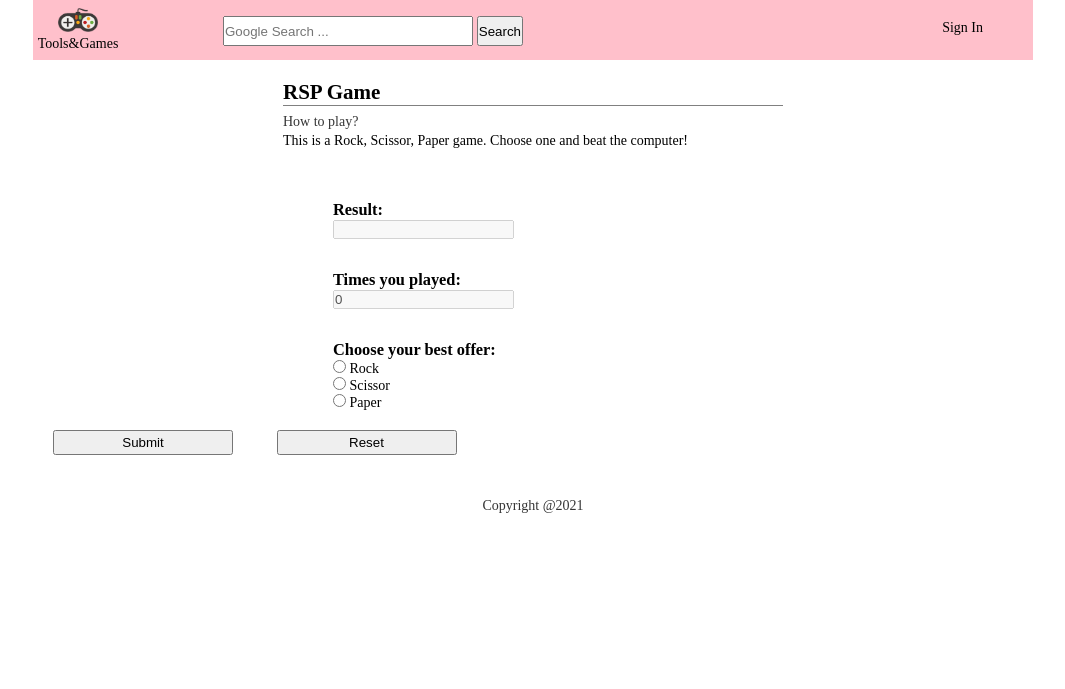
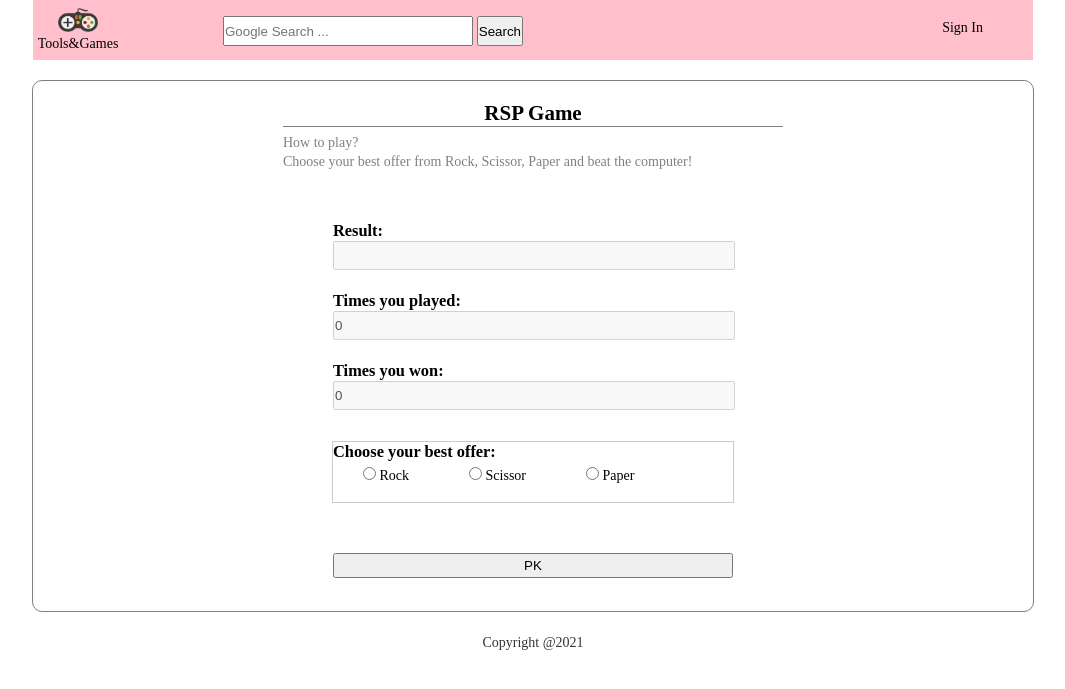
Before and after one commit to Ricky-Hu5918/comIT-finalproject, a Django app: page /rsppage/ in a window 1280 px wide. Shown: the top 689 px of the page, without its empty margins (107-1172 px from the left). Run offline with Django 3.2, Linux system fonts and the light colour scheme.

Commit message:
finished the front end of rsp game

```diff
--- a/main_project/calc_app/static/calc_app/base.css
+++ b/main_project/calc_app/static/calc_app/base.css
@@ -352,6 +352,7 @@ label img {
 
 /* ----------index footer css end----------*/
 
+
 /* ----------guess game css start---------- */
 .guess-form-wrapper {
     text-align: center;
@@ -432,3 +433,84 @@ label img {
     margin: 20px auto;
 }
 /* ----------guess game css end--------- */
+
+/* ----------rsp game css start--------- */
+.rspgame-form-wrapper {
+    text-align: center;
+    height: 530px;
+    margin: 20px auto;
+    border: 1px solid grey;
+    border-radius: 10px;
+}
+
+.rspgame-form-title {
+    height: 100px;
+    width: 500px;
+    margin: 20px auto;
+
+    /* background-color: skyblue; */
+}
+.rspgame-form-title h2 {
+    margin: 5px auto;
+    border-bottom: 1px solid grey;
+}
+
+.rspgame-description {
+    color: grey;
+    text-align: left;
+}
+.rspgame-description h4 {
+    color: grey;
+}
+
+.rspgame-result-part {
+    height: 50px;
+    width: 400px;
+    text-align: left;
+    margin: 20px auto;
+    /* border: 1px solid pink; */
+}
+.rspgame-result-part input {
+    width: 398px;
+    height: 25px;
+}
+.rspgame-times-part {
+    height: 50px;
+    width: 400px;
+    text-align: left;
+    margin: 20px auto;
+    /* border: 1px solid pink; */
+}
+.rspgame-times-part input {
+    width: 398px;
+    height: 25px;
+}
+.rspgame-input-part {
+    height: 60px;
+    width: 400px;
+    text-align: left;
+    margin: 30px auto;
+    border: 1px solid rgb(203, 203, 203);
+}
+.rspgame-input-part h3 {
+    text-align: left;
+}
+
+.rspgame-radio-box {
+    display: inline;
+}
+
+.rspgame-check-box {
+    display: inline;
+    float: left;
+    height: 25px;
+    margin: 5px 30px;
+}
+
+.rspgame-pk-button {
+    margin: 20px;
+    /* margin-left: 0px; */
+    width: 400px;
+    height: 25px;
+}
+/* ----------rsp game css end---------- */
--- a/main_project/signin_app/templates/rsp.html
+++ b/main_project/signin_app/templates/rsp.html
@@ -48,40 +48,53 @@
     <!-- header end -->
 
     <div class="rspgame-form-wrapper w">
-        <div class="form-title">
+        <div class="rspgame-form-title">
             <h2>RSP Game</h2>
             <div class="rspgame-description">
                 <h4>How to play?</h4>
-                <p>This is a Rock, Scissor, Paper game. Choose one and beat the computer!</p>
+                <p>Choose your best offer from Rock, Scissor, Paper and beat the computer!</p>
             </div>
         </div>
 
         <div>
             <form class="rspgame-input-area w" >
 
-                <div class="result-part">
+                <div class="rspgame-result-part">
                     <h3>Result:</h3>
-                    <input type="text" id="guess_result" disabled/>
+                    <input type="text" id="pk_result" disabled/>
                 </div>
 
-                <div class="times-part">
+                <div class="rspgame-times-part">
                     <h3>Times you played:</h3>
-                    <input type="number" id="guessed_times" value="0" disabled/>
+                    <input type="number" id="pk_times" value="0" disabled/>
                 </div>
 
-                <div class="input-part">
+                <div class="rspgame-times-part">
+                    <h3>Times you won:</h3>
+                    <input type="number" id="won_times" value="0" disabled/>
+                </div>
+
+                <div class="rspgame-input-part">
                     <h3>Choose your best offer:</h3>
-                    <input type="radio" name="user-offer" id="rock"  /> <label for="rock">Rock</label>
-                </br>
-                    <input type="radio" name="user-offer" id="scissor" /> <label for="scissor">Scissor</label>
-                </br>
-                    <input type="radio" name="user-offer" id="paper" /> <label for="paper">Paper</label>
+                    <div class="rspgame-radio-box">
+                        <div class="rspgame-check-box">
+                            <input type="radio" name="user-offer" id="rock"/>
+                            <label for="rock">Rock</label>
+                        </div>
+                        <div class="rspgame-check-box">
+                            <input type="radio" name="user-offer" id="scissor"/>
+                            <label for="scissor">Scissor</label>
+                        </div>
+                        <div class="rspgame-check-box">
+                            <input type="radio" name="user-offer" id="paper"/>
+                            <label for="paper">Paper</label>
+                        </div>
+                    </div>
                 </div>
 
                 <div>
                     <!-- attention: if set type=submit, then the return of ajax will refresh the whole page! -->
-                    <button class="guess-button" type="button" id="Guess" onclick="fun_guess()">Submit</button>
-                    <button class="reset-button" type="button" onclick="fun_reset()">Reset</button>
+                    <button class="rspgame-pk-button" type="button" id="pk" onclick="fun_guess()">PK</button>
                 </div>
             </form>
         </div>
```
